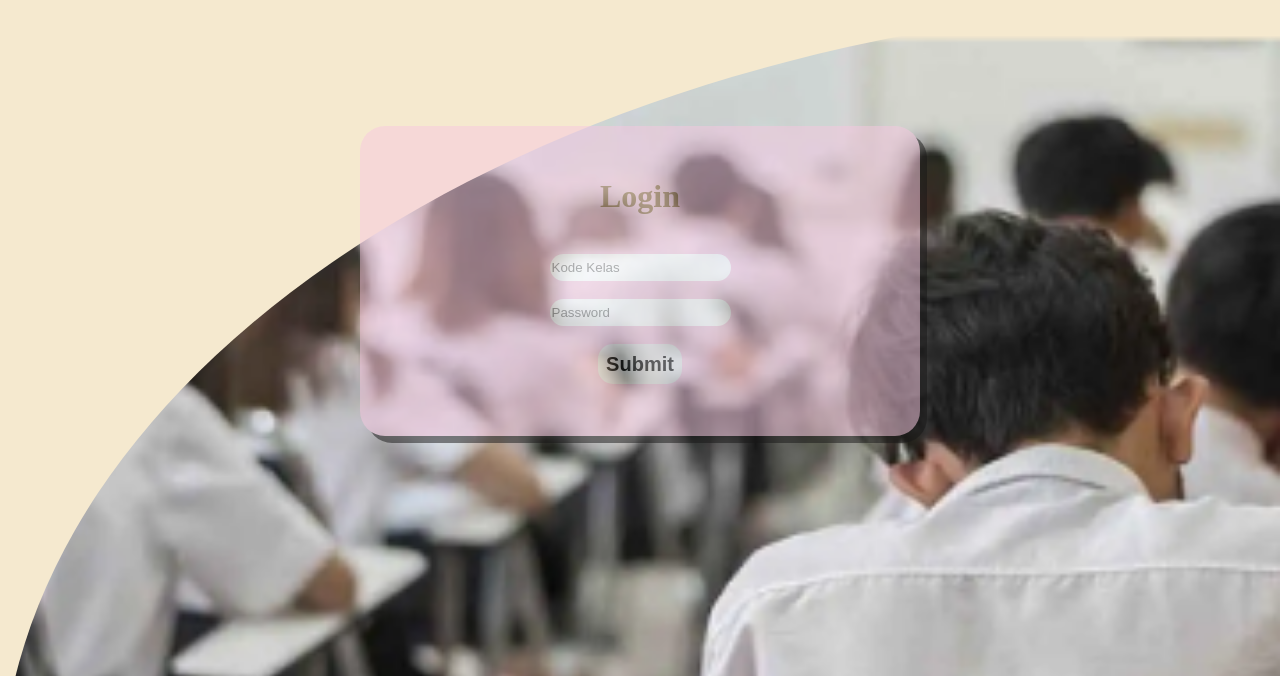
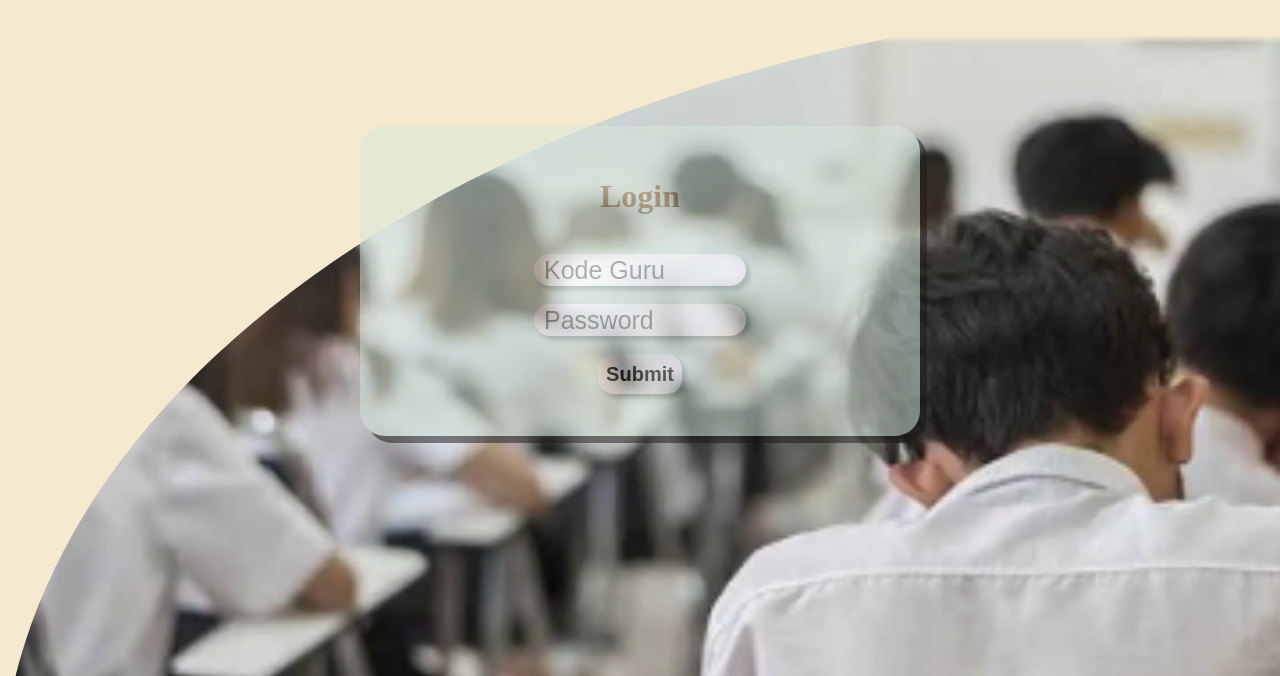
Before and after one commit to congcen57190526/sistem-presensi-mpsi, a PHP site: page /sistem-presensi-rpl/ in a window 1280 px wide. Shown: the top 676 px of the page. Run offline with PHP 8.4, Linux system fonts and the light colour scheme.

Commit message:
edit tambahan login dan dashboard

```diff
--- a/css/style.css
+++ b/css/style.css
@@ -1,17 +1,6 @@
 html{
     background-color: #F5E9CF;
 }
-/*
-html::before{
-    content:'';
-    position: absolute;
-    background-image: url("loginbg.png");
-    background-repeat: no-repeat;
-    background-position: center;
-    background-size: cover;
-    height: 100%;
-    border-radius: 100%;
-}*/
 
 html::before{
     content:'';
@@ -22,8 +11,6 @@
     height:100%;
     border: inherit;
     border-color: transparent;
-    top: solid 20px #F5E9CF;
-    left: solid 20px #F5E9CF;
     border-radius:100% 0px 0px 0px;
     background-image: url(../images/loginbg.png);
     background-repeat: no-repeat;
@@ -51,13 +38,16 @@
     margin-right: auto;
     margin-top: 10%;
     padding: 30px;
-    background-color: #F7C8E0;
+    background-color: #D6E8DB;
 }
 
 .login{
     border-radius: 25px;
     border: none;
-    height: 25px;
+    height: 30px;
+    width: 200px;
+    font-size: 25px;
+    padding-left: 10px;
 }
 
 .form .submit{
@@ -72,3 +62,8 @@
     padding: center;
     height: 40px;
 }
+
+.submit:hover{
+    background-color:aqua;
+    cursor: pointer;
+}
--- a/index.php
+++ b/index.php
@@ -7,6 +7,7 @@
     <meta name="viewport" content="width=device-width, initial-scale=1.0">
     <title>Login Page</title>
     <link rel="stylesheet" href="css/style.css">
+    <link rel="stylesheet" href="css/shadow.css">
 </head>
 <script>
     function sub() {
@@ -18,11 +19,10 @@
     <div class="bg">
         <form align="center" class="form">
             <h1 style="color: #936D49">Login</h1><br>
-            <input class="login" type="text" placeholder="Kode Kelas"><br><br>
-            <input class="login" type="text" placeholder="Password"><br><br>
-            <input class="submit" type="button" value="Submit" onclick="sub()">
+            <input class="login my-shadow" type="text" placeholder="Kode Guru"><br><br>
+            <input class="login my-shadow" type="password" placeholder="Password"><br><br>
+            <button class="submit my-shadow" type="button" onclick="sub()">Submit</button>
         </form>
     </div>
 </body>
-
 </html>
--- a/pages/dashboard.php
+++ b/pages/dashboard.php
@@ -36,6 +36,7 @@
             <div style="display: flex; gap: 8px;">
                 <button class="btn btn-success my-shadow" style="background-color: #D6E8DB; border: none; color: black;" disabled>Kalkulus</button>
                 <button class="btn btn-success my-shadow" style="background-color: #D6E8DB; border: none; color: black;" disabled>IV - A</button>
+                <a align="right" style="font-weight: bold;position: absolute; right: 154px; transform: translate(0, 10px)"><?php generateDate()?></a>
             </div>
         </head>
         <br>
@@ -50,7 +51,7 @@
                     </tr>
                 </thead>
                 <tbody>
-                    <?php for ($i = 1; $i <= 100; $i++) { ?>
+                    <?php for ($i = 1; $i <= 20; $i++) { ?>
                         <tr>
                             <th><?= $i ?></th>
                             <td><?= generateRandomName() ?> </td>
@@ -70,6 +71,7 @@
             </table>
         </section>
         <footer class="d-flex justify-content-end py-3">
+            <button class="btn my-shadow" style="background-color: #D6E8DB; margin-right: 10px" type="button" data-bs-toggle="modal" data-bs-target="#exampleModal">Cancel</button>
             <button class="btn my-shadow" style="background-color: #D6E8DB;" type="button" data-bs-toggle="modal" data-bs-target="#exampleModal">End Class</button>
         </footer>
     </div>
--- a/utils/customFunction.php
+++ b/utils/customFunction.php
@@ -21,3 +21,8 @@
 
     return $number;
 }
+
+function generateDate(){
+    $currentDate = date('D I F Y');
+    echo $currentDate;
+}
```
